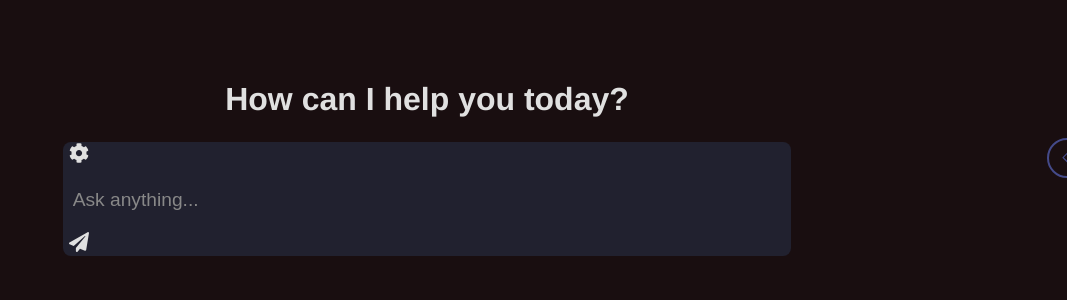
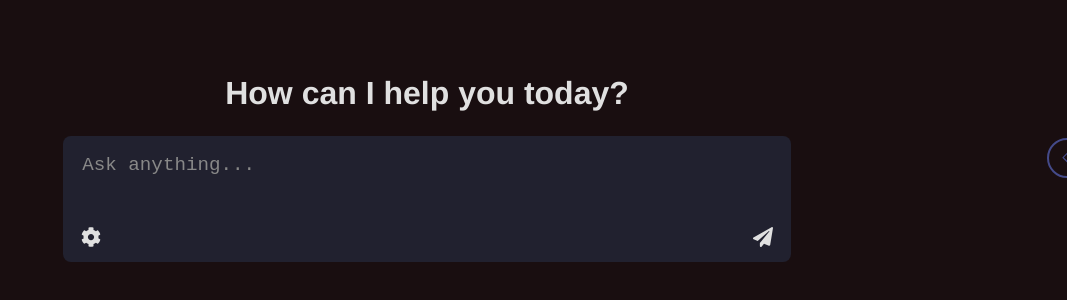
Before and after one commit to rahil-sfu/hemangAI, a React (Create React App) app: page /AiPage in a window 1280 px wide. Shown: the part 242-542 px from the top of the page, without its empty margins (213-1280 px from the left). Built offline with nearby package versions, Linux system fonts and the light colour scheme.

Commit message:
Update AiPage.js

```diff
--- a/src/Components/AiPage.js
+++ b/src/Components/AiPage.js
@@ -1,20 +1,24 @@
-import React, { useState, useEffect } from 'react';
+import React, { useState, useEffect, useRef } from 'react';
 import './AiPage.css';
 import logo from './settings-gear-1.svg';
 import { FaTimes, FaChevronLeft, FaCog, FaPaperPlane } from 'react-icons/fa';
 import { BsChevronLeft } from "react-icons/bs";
-
+import IntialSetting from './IntialSetting'; // Import the settings modal component
 
 function AiPage() {
-  // Load sidebar states from localStorage (default to closed if not set)
   const [isLeftSidebarOpen, setLeftSidebarOpen] = useState(
     localStorage.getItem("leftSidebarState") === "true"
   );
   const [isRightSidebarOpen, setRightSidebarOpen] = useState(
     localStorage.getItem("rightSidebarState") === "true"
   );
+  const [rightSidebarWidth, setRightSidebarWidth] = useState(240);
+  const minWidth = 200;
+  const maxWidth = 400;
+  const [searchText, setSearchText] = useState("");
+  const textAreaRef = useRef(null);
+  const [showSettingsModal, setShowSettingsModal] = useState(false);
 
-  // Update localStorage when sidebar states change
   useEffect(() => {
     localStorage.setItem("leftSidebarState", isLeftSidebarOpen);
   }, [isLeftSidebarOpen]);
@@ -23,12 +27,38 @@ function AiPage() {
     localStorage.setItem("rightSidebarState", isRightSidebarOpen);
   }, [isRightSidebarOpen]);
 
+  useEffect(() => {
+    if (textAreaRef.current) {
+      textAreaRef.current.style.height = "auto";
+      const newHeight = Math.min(textAreaRef.current.scrollHeight, 200);
+      textAreaRef.current.style.height = newHeight + "px";
+    }
+  }, [searchText]);
+
   const toggleLeftSidebar = () => {
     setLeftSidebarOpen(!isLeftSidebarOpen);
   };
 
   const toggleRightSidebar = () => {
     setRightSidebarOpen(!isRightSidebarOpen);
+  };
+
+  const startResize = (e) => {
+    e.preventDefault();
+    document.addEventListener("mousemove", resizeSidebar);
+    document.addEventListener("mouseup", stopResize);
+  };
+
+  const resizeSidebar = (e) => {
+    let newWidth = window.innerWidth - e.clientX;
+    if (newWidth < minWidth) newWidth = minWidth;
+    if (newWidth > maxWidth) newWidth = maxWidth;
+    setRightSidebarWidth(newWidth);
+  };
+
+  const stopResize = () => {
+    document.removeEventListener("mousemove", resizeSidebar);
+    document.removeEventListener("mouseup", stopResize);
   };
 
   return (
@@ -45,8 +75,10 @@ function AiPage() {
         )}
       */}
 
-      {/* Right Sidebar */}
-      <nav className={`right-side-bar ${isRightSidebarOpen ? 'open' : 'closed'}`}>
+      <nav
+        className={`right-side-bar ${isRightSidebarOpen ? 'open' : 'closed'}`}
+        style={{ width: isRightSidebarOpen ? rightSidebarWidth : undefined }}
+      >
         <div className='sidebar-header'>
           <h3>Quick Actions</h3>
           <button className='close-btn' onClick={toggleRightSidebar}>
@@ -58,38 +90,43 @@ function AiPage() {
           <li>Top 5 Places to live</li>
           <li>Trump Election</li>
         </ul>
+        <div className="resizer" onMouseDown={startResize}></div>
       </nav>
 
-      {/* Right Sidebar Toggle Button (only visible when the right sidebar is closed) */}
       {!isRightSidebarOpen && (
         <button className='toggle-btn right-toggle' onClick={toggleRightSidebar}>
           <BsChevronLeft />
         </button>
       )}
 
-      {/* Main Content */}
       <main className='main-content'>
         <div className='search-area'>
           <h1>How can I help you today?</h1>
           <div className='search-bar'>
-            {/* Settings Button */}
-            <button className='settings-btn'>
+            <div className="search-input-wrapper">
+              <textarea
+                className='search-input'
+                placeholder='Ask anything...'
+                value={searchText}
+                onChange={(e) => setSearchText(e.target.value)}
+                ref={textAreaRef}
+              />
+            </div>
+            <div className="icon-container">
+              <button className='settings-btn' onClick={() => setShowSettingsModal(true)}>
                 <FaCog />
               </button>
-
-            {/* Search Input */}
-            <input
-              className='search-input'
-              type='text'
-              placeholder='Ask anything...'
-            />
-            {/* Send Button with Icon */}
               <button className='send-btn'>
                 <FaPaperPlane />
               </button>
             </div>
           </div>
+        </div>
       </main>
+
+      {showSettingsModal && (
+        <IntialSetting trigger={true} setTrigger={() => setShowSettingsModal(false)} />
+      )}
     </div>
   );
 }
```
Lines whose indentation alone changed are shown as unchanged.
